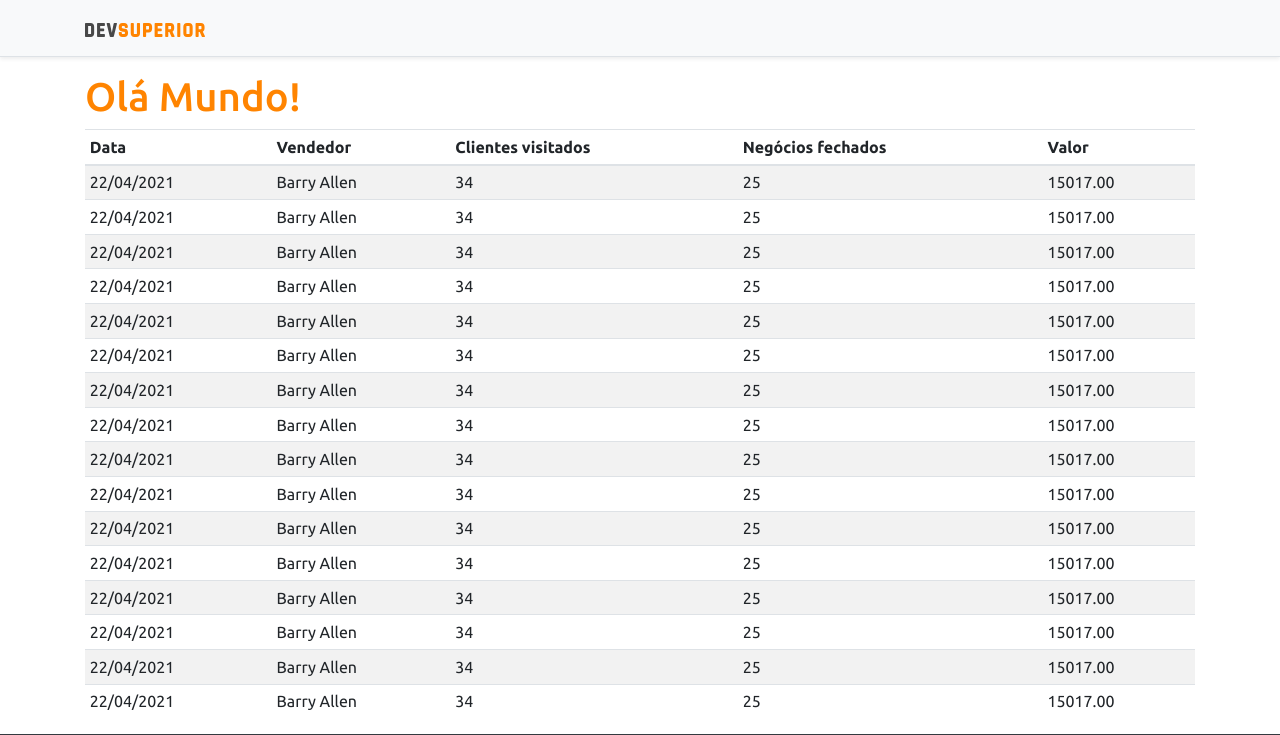
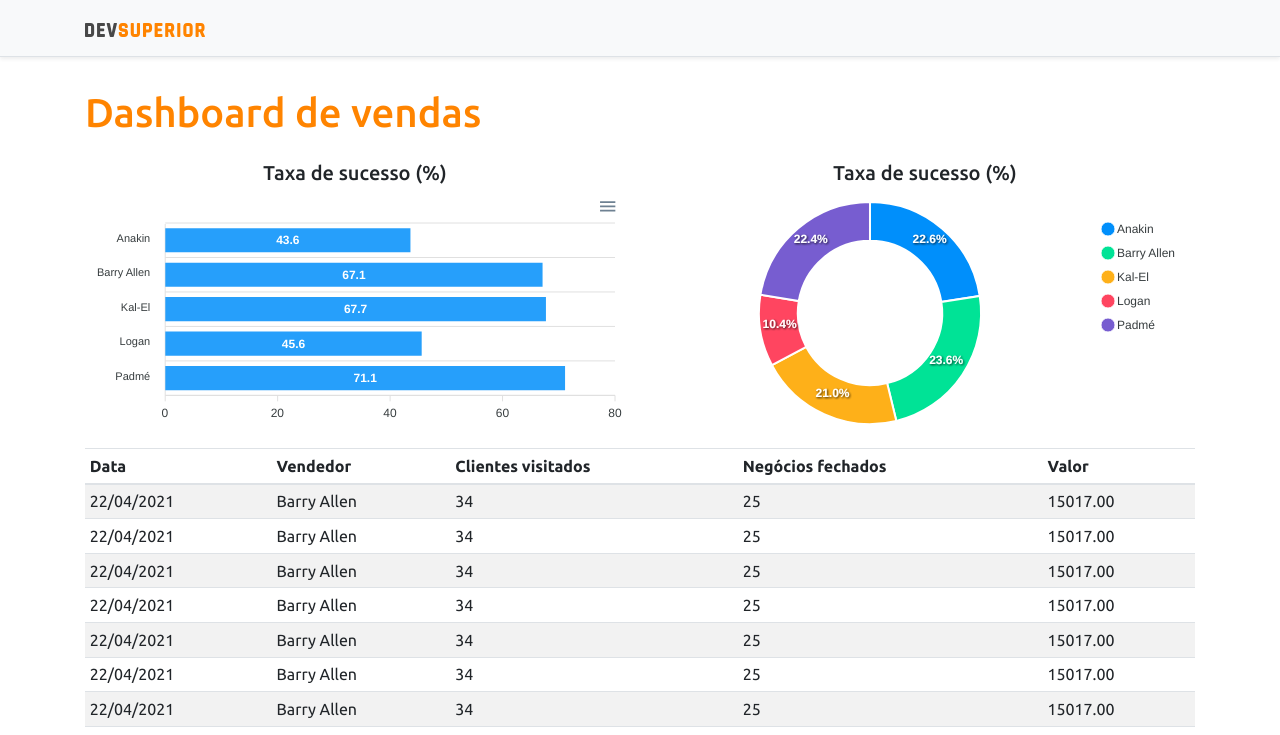
Before and after one commit to Fernandolilo/projeto-sds3-spring-react, a React (Create React App) app in the folder frontend/: page / in a window 1280 px wide. Shown: the top 735 px of the page. Built offline with nearby package versions, Linux system fonts and the light colour scheme.

Commit message:
Static charts

```diff
--- a/frontend/package.json
+++ b/frontend/package.json
@@ -12,10 +12,12 @@
     "@types/node": "^12.0.0",
     "@types/react": "^17.0.0",
     "@types/react-dom": "^17.0.0",
+    "apexcharts": "^3.26.1",
     "bootstrap": "^4.6.0",
     "jquery": "1.9.1",
     "popper.js": "^1.16.1",
     "react": "^17.0.2",
+    "react-apexcharts": "^1.3.9",
     "react-dom": "^17.0.2",
     "react-scripts": "4.0.3",
     "typescript": "^4.1.2",
--- a/frontend/src/App.tsx
+++ b/frontend/src/App.tsx
@@ -1,14 +1,27 @@
+import Barchat from "components/Barchat";
 import Datatable from "components/DataTable";
+import Donutchat from "components/DonutChart";
 import Footer from "components/Footer";
 import NavBar from "components/NavBar";
+
 
 function App() {
   return (
     <>
       <NavBar />
       <div className = "container">
-        <h1 className="text-primary">Olá Mundo!</h1>
+        <h1 className="text-primary py-3">Dashboard de vendas</h1>
 
+        <div className="row px-">
+          <div className ="col-sm-6">
+            <h5 className="text-center text-secudary">Taxa de sucesso (%)</h5>
+            <Barchat/>
+          </div>
+          <div className ="col-sm-6">
+            <h5 className="text-center text-secudary">Taxa de sucesso (%)</h5>
+            <Donutchat/>
+          </div>
+        </div>
         <Datatable/>
       </div>
       <Footer/>
--- /dev/null
+++ b/frontend/src/components/Barchat/index.tsx
@@ -0,0 +1,35 @@
+import Chart from "react-apexcharts";
+
+function Barchat() {
+
+    const options = {
+        plotOptions: {
+            bar: {
+                horizontal: true,
+            }
+        },
+    };
+
+    const mockData = {
+        labels: {
+            categories: ['Anakin', 'Barry Allen', 'Kal-El', 'Logan', 'Padmé']
+        },
+        series: [
+            {
+                name: "% Sucesso",
+                data: [43.6, 67.1, 67.7, 45.6, 71.1]
+            }
+        ]
+    };
+    return (
+        <Chart
+            options ={{...options, xaxis: mockData.labels}}
+            series={mockData.series}
+            type="bar"
+            height="240"
+        />
+
+    );
+}
+
+export default Barchat;
--- /dev/null
+++ b/frontend/src/components/DonutChart/index.tsx
@@ -0,0 +1,26 @@
+import Chart from "react-apexcharts";
+
+function Donutchat() {
+
+    const mockData = {
+        series: [477138, 499928, 444867, 220426, 473088],
+        labels: ['Anakin', 'Barry Allen', 'Kal-El', 'Logan', 'Padmé']
+    }
+
+    const options = {
+        legend: {
+            show: true
+        }
+    }
+    return (
+        <Chart
+            options ={{...options, labels: mockData.labels}}
+            series={mockData.series}
+            type="donut"
+            height="240"
+        />
+
+    );
+}
+
+export default Donutchat;
```
Also changed, not shown: 1 other file (tests, documents, lock files or other folders).
